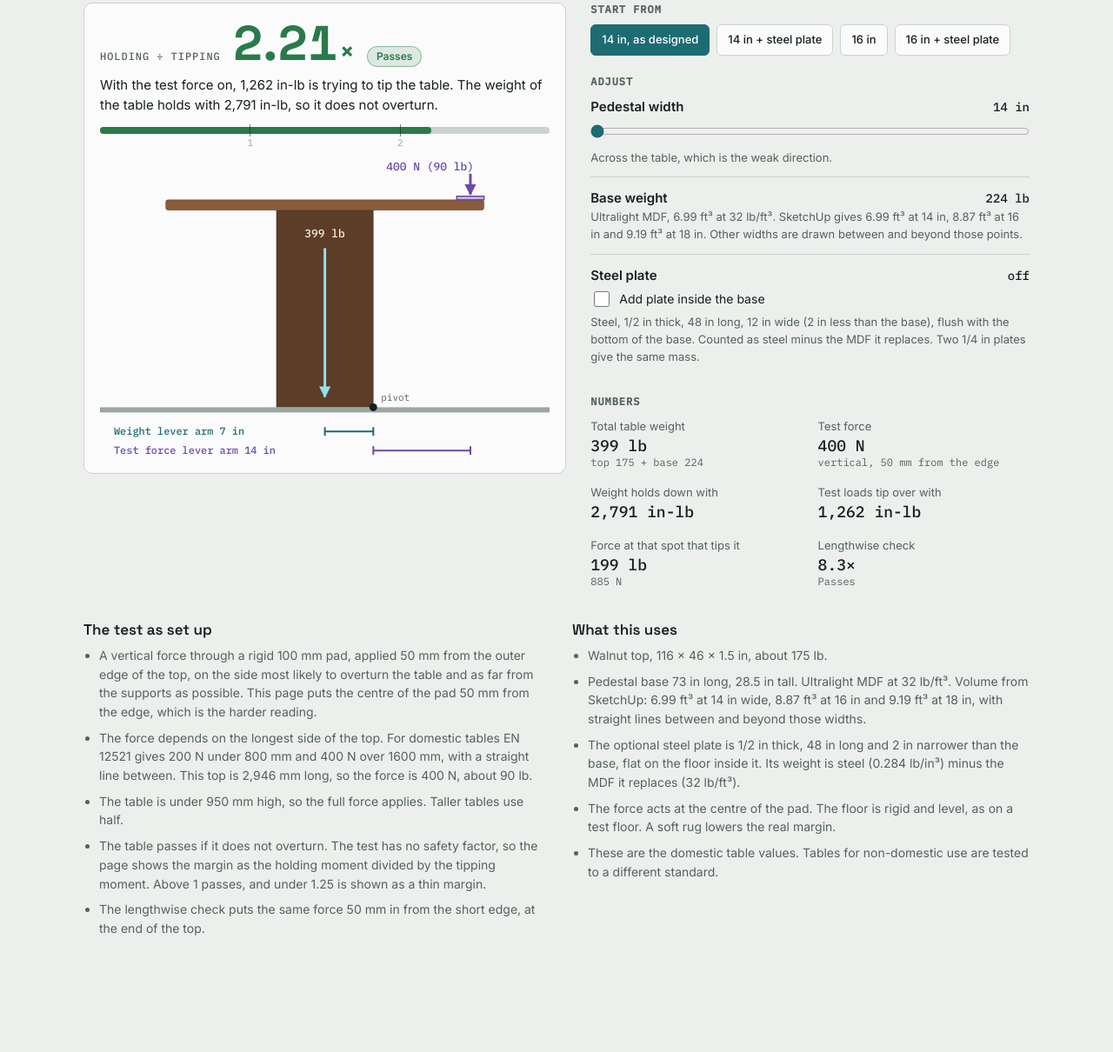
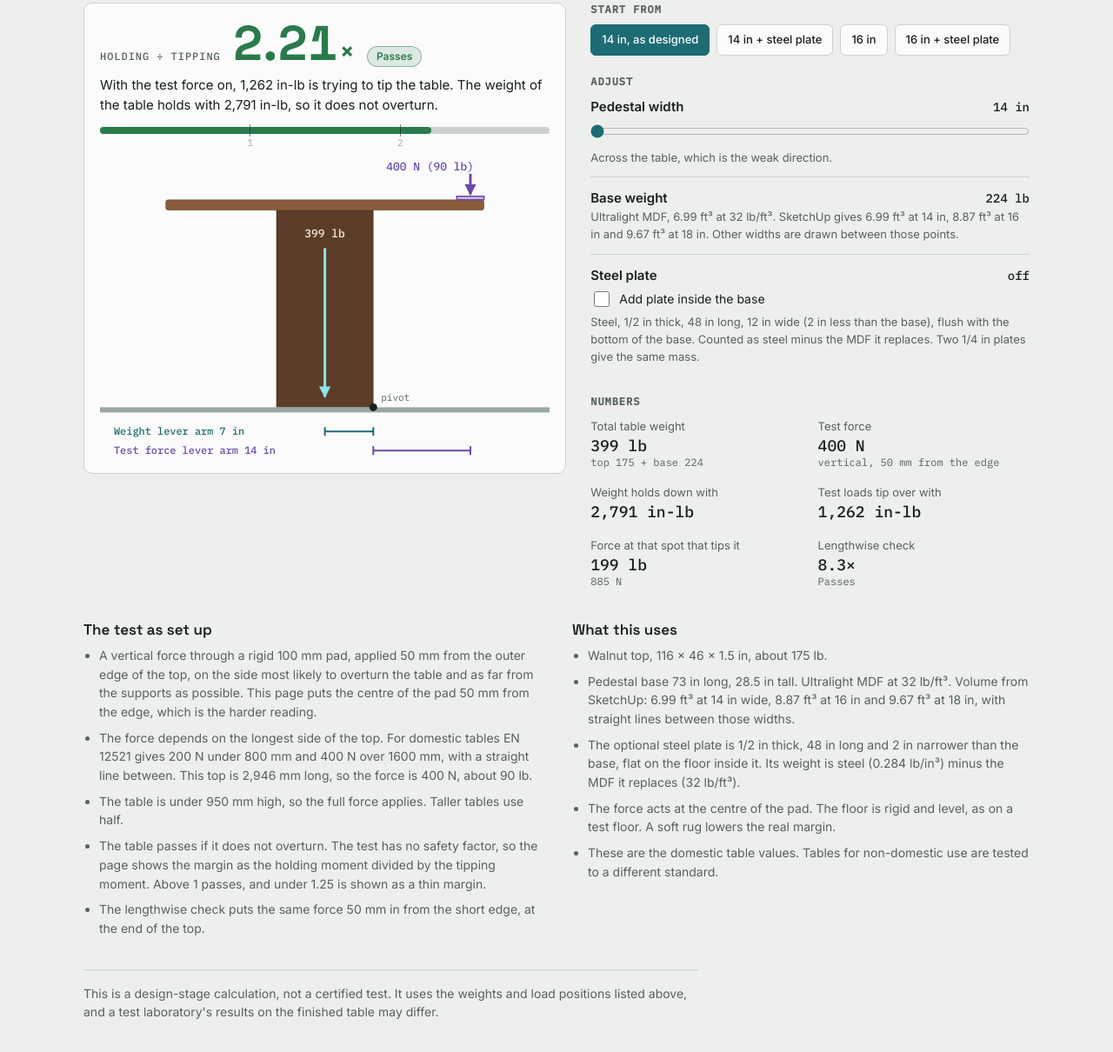
Before and after one commit to loxleystudio/table-stability-sim, a plain HTML site: page index.html in a window 1280 px wide. Shown: the part 232-1442 px from the top of the page at 87% size. Before the commit the page ends 1367 px from the top, so only its background shows below. Drawn offline with Linux system fonts and the light colour scheme.

Commit message:
Modify pedestal width range and volume logic
Updated input range max value and adjusted volume calculations.

```diff
--- a/index.html
+++ b/index.html
@@ -112,6 +112,7 @@ input[type=range]{width:100%;height:28px;margin:2px 0 0;accent-color:var(--accen
 .notes h2{margin:0 0 8px;font:600 17px/1.3 var(--font-display)}
 .notes li{font-size:14px;color:var(--muted);margin:0 0 8px}
 .notes ul{margin:0;padding-left:18px}
+.foot{margin-top:28px;padding-top:16px;border-top:1px solid var(--line);font-size:14px;color:var(--muted);max-width:80ch}
 @media (prefers-reduced-motion:reduce){.gauge-fill{transition:none}}
 body{margin:0}
 </style>
@@ -167,7 +168,7 @@ body{margin:0}
         <h2 class="sec-h">Adjust</h2>
         <div class="ctl">
           <div class="ctl-h"><label for="bw">Pedestal width</label><output id="bw-o" for="bw">14 in</output></div>
-          <input id="bw" type="range" min="14" max="24" step="1" value="14">
+          <input id="bw" type="range" min="14" max="18" step="1" value="14">
           <p class="hint">Across the table, which is the weak direction.</p>
         </div>
         <div class="ctl">
@@ -205,6 +206,7 @@ body{margin:0}
       <ul id="n-uses"></ul>
     </div>
   </section>
+  <p class="foot">This is a design-stage calculation, not a certified test. It uses the weights and load positions listed above, and a test laboratory's results on the finished table may differ.</p>
 </div>
 
 <script>
@@ -263,7 +265,7 @@ body{margin:0}
   };
   var USES_COMMON=[
     'Walnut top, 116 × 46 × 1.5 in, about 175 lb.',
-    'Pedestal base 73 in long, 28.5 in tall. Ultralight MDF at 32 lb/ft³. Volume from SketchUp: 6.99 ft³ at 14 in wide, 8.87 ft³ at 16 in and 9.19 ft³ at 18 in, with straight lines between and beyond those widths.',
+    'Pedestal base 73 in long, 28.5 in tall. Ultralight MDF at 32 lb/ft³. Volume from SketchUp: 6.99 ft³ at 14 in wide, 8.87 ft³ at 16 in and 9.67 ft³ at 18 in, with straight lines between those widths.',
     'The optional steel plate is 1/2 in thick, 48 in long and 2 in narrower than the base, flat on the floor inside it. Its weight is steel (0.284 lb/in³) minus the MDF it replaces (32 lb/ft³).'
   ];
 
@@ -303,7 +305,7 @@ body{margin:0}
   function render(){
     var T=TESTS[testId];
     var bw=+el.bw.value;
-    var vol= bw<=16 ? 6.99+(8.87-6.99)*(bw-14)/2 : (bw<=18 ? 8.87+(9.19-8.87)*(bw-16)/2 : 9.19+0.16*(bw-18));
+    var vol= bw<=16 ? 6.99+(8.87-6.99)*(bw-14)/2 : 8.87+(9.67-8.87)*(bw-16)/2;
     var bwt=vol*32;
     var plate=el.pl.checked;
     var pw=bw-2, plL=48, plT=0.5;
@@ -339,7 +341,7 @@ body{margin:0}
     // outputs
     $('bw-o').textContent=bw+' in';
     $('bwt-o').textContent=fmt(bwt)+' lb';
-    $('bwt-h').textContent='Ultralight MDF, '+vol.toFixed(2)+' ft³ at 32 lb/ft³. SketchUp gives 6.99 ft³ at 14 in, 8.87 ft³ at 16 in and 9.19 ft³ at 18 in. Other widths are drawn between and beyond those points.';
+    $('bwt-h').textContent='Ultralight MDF, '+vol.toFixed(2)+' ft³ at 32 lb/ft³. SketchUp gives 6.99 ft³ at 14 in, 8.87 ft³ at 16 in and 9.67 ft³ at 18 in. Other widths are drawn between those points.';
     $('pl-o').textContent=plate? fmt(plateW)+' lb' : 'off';
     $('pl-h').textContent='Steel, 1/2 in thick, 48 in long, '+pw+' in wide (2 in less than the base), flush with the bottom of the base. Counted as steel minus the MDF it replaces. Two 1/4 in plates give the same mass.';
 
```
